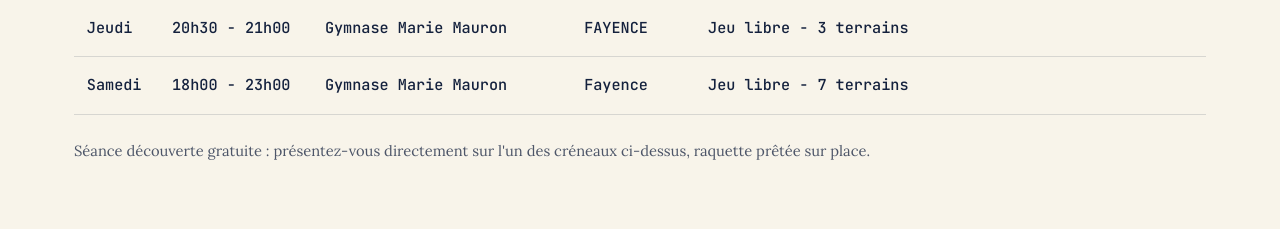
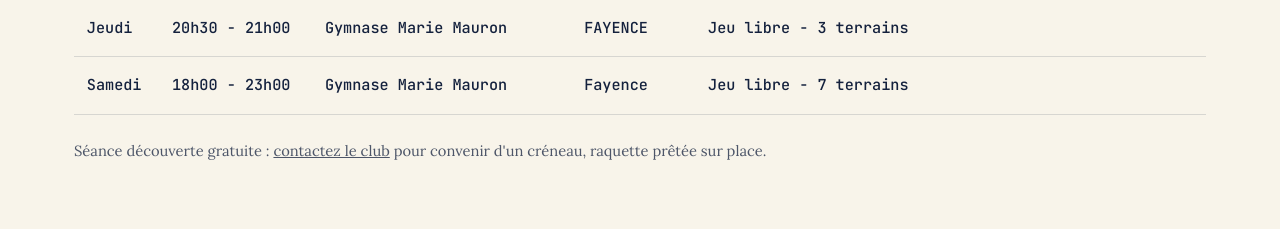
Before and after one commit to alphabad83/alphabad83, an Eleventy site: page src/creneaux-tarifs.njk in a window 1280 px wide. Shown: the part 820-1049 px from the top of the page. Built offline with nearby package versions, Linux system fonts and the light colour scheme; Eleventy itself is replaced by a stand-in of ours; files that its build step writes are made by us from their sources; a web font is replaced by a local one.

Commit message:
Update creneaux-tarifs.njk

```diff
--- a/src/creneaux-tarifs.njk
+++ b/src/creneaux-tarifs.njk
@@ -30,7 +30,7 @@ permalink: /creneaux-tarifs/
         {% endfor %}
       </tbody>
     </table>
-    <p style="margin-top:1.5rem;opacity:0.75;font-size:0.92rem">Séance découverte gratuite : présentez-vous directement sur l'un des créneaux ci-dessus, raquette prêtée sur place.</p>
+   <p style="margin-top:1.5rem;opacity:0.75;font-size:0.92rem">Séance découverte gratuite : <a href="/contact/">contactez le club</a> pour convenir d'un créneau, raquette prêtée sur place.</p>
   </div>
 </section>
 
```
